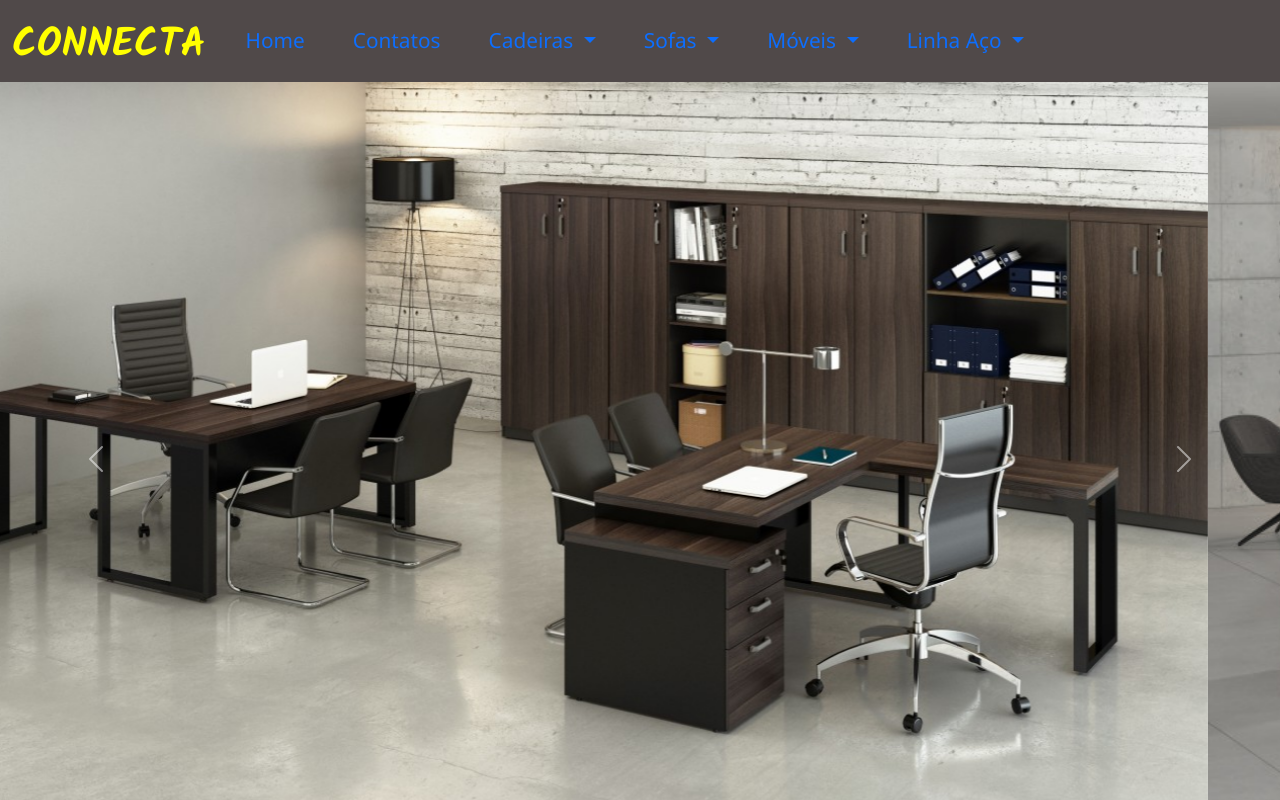
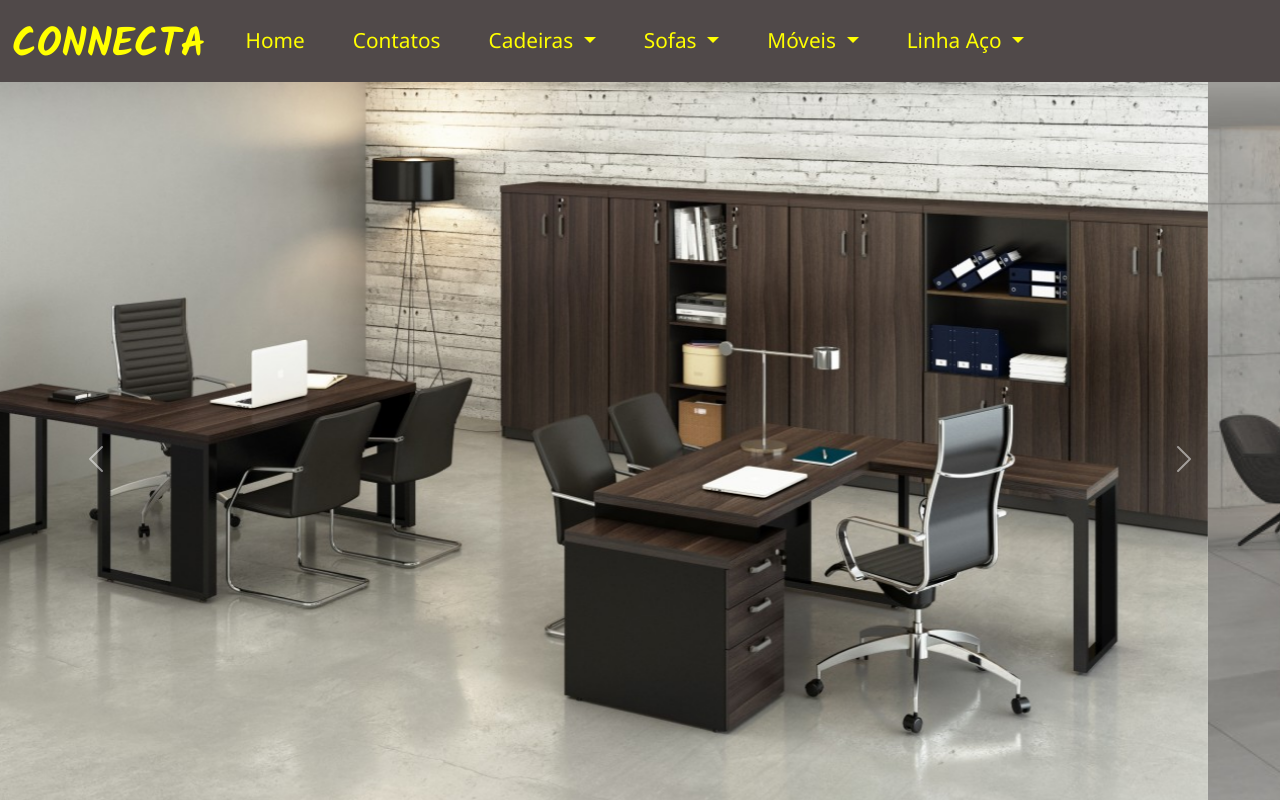
Before and after one commit to EfraimCancio/Site-connecta, a plain HTML site: page index.html in a window 1280 px wide. Shown: the top 800 px of the page. Drawn offline with nearby package versions, Linux system fonts and the light colour scheme; a web font is replaced by a local one.

Commit message:
mobile format styling

```diff
--- a/css/style_index.css
+++ b/css/style_index.css
@@ -19,6 +19,9 @@ body{
 }
 .navButton {
     background-color: white;
+}
+.menuLink {
+    color: yellow;
 }
 .carouselHeader {
     color:aqua;
@@ -51,7 +54,9 @@ body{
     color: white;
     margin-top: 1.5rem;
 }
-
+.advantagesCard {
+    background-color: #d3d3d3;
+}
 .advantages {
     display: flex;
     justify-content: space-between;
--- a/index.html
+++ b/index.html
@@ -38,13 +38,13 @@
               <div class="collapse navbar-collapse" id="navbarSupportedContent">
                 <ul class="navbar-nav me-auto mb-2 mb-lg-0">
                   <li class="nav-item mx-3">
-                    <a class="nav-link active" aria-current="page" href="#">Home</a>
+                    <a class="menuLink nav-link active" aria-current="page" href="#">Home</a>
                   </li>
                   <li class="nav-item mx-3">
-                    <a class="nav-link" href="#">Contatos</a>
+                    <a class="menuLink nav-link" href="#">Contatos</a>
                   </li>
                   <li class="nav-item mx-3 dropdown">
-                    <a class="nav-link dropdown-toggle" href="#" id="navbarChair" role="button" data-bs-toggle="dropdown" aria-expanded="false">
+                    <a class="menuLink nav-link dropdown-toggle" href="#" id="navbarChair" role="button" data-bs-toggle="dropdown" aria-expanded="false">
                       Cadeiras
                     </a>
                     <ul class="dropdown-menu" aria-labelledby="navbarChair">
@@ -63,7 +63,7 @@
                     </ul>
                   </li>
                   <li class="nav-item mx-3 dropdown">
-                    <a class="nav-link dropdown-toggle" href="#" id="navbarDropdown" role="button" data-bs-toggle="dropdown" aria-expanded="false">
+                    <a class="menuLink nav-link dropdown-toggle" href="#" id="navbarDropdown" role="button" data-bs-toggle="dropdown" aria-expanded="false">
                       Sofas
                     </a>
                     <ul class="dropdown-menu" aria-labelledby="navbarDropdown">
@@ -74,7 +74,7 @@
                     </ul>
                   </li>
                   <li class="nav-item mx-3 dropdown">
-                    <a class="nav-link dropdown-toggle" href="#" id="navbarDropdown" role="button" data-bs-toggle="dropdown" aria-expanded="false">
+                    <a class="menuLink nav-link dropdown-toggle" href="#" id="navbarDropdown" role="button" data-bs-toggle="dropdown" aria-expanded="false">
                       Móveis
                     </a>
                     <ul class="dropdown-menu" aria-labelledby="navbarDropdown">
@@ -85,7 +85,7 @@
                     </ul>
                   </li>
                   <li class="nav-item mx-3 dropdown">
-                    <a class="nav-link dropdown-toggle" href="#" id="navbarDropdown" role="button" data-bs-toggle="dropdown" aria-expanded="false">
+                    <a class="menuLink nav-link dropdown-toggle" href="#" id="navbarDropdown" role="button" data-bs-toggle="dropdown" aria-expanded="false">
                       Linha Aço
                     </a>
                     <ul class="dropdown-menu" aria-labelledby="navbarDropdown">
@@ -126,7 +126,6 @@
         </section>
     </header>
 
-
     <main>
         <!-- presentation business cards -->
         <section class="presentationSection row my-2">
@@ -142,16 +141,16 @@
 
           <div class="col-md-6 col-lg-4">
             <div class="presentationCard card text-center">
-              <img src="Baner-1.png" class="card-img-top" alt="...">
+              <img src="assets/images/home-office1.jpeg" class="card-img-top" alt="...">
               <div class="card-body">
                 <a href="#" class="buttonCuston btn">Agende uma visita </a>
               </div>
             </div>
           </div>
 
-          <div class="advantagesCard col-md-9 col-lg-4">
+          <div class="col-md-9 col-lg-4">
             <div class="presentationCard card text-center">
-              <div class="card-body">
+              <div class="advantagesCard card-body">
                 <h5 class="card-title">PORQUE COMPRAR COM A CONNECTA?</h5>
                 <p class="card-text">Lorem, ipsum dolor sit amet consectetur adipisicing elit. Incidunt mollitia expedita libero illo?</p>
                 <ul class="advantages">
```
Also changed, not shown: Capturar.PNG (deleted), assets/images/home-office1.jpeg (added), 1 other file.
